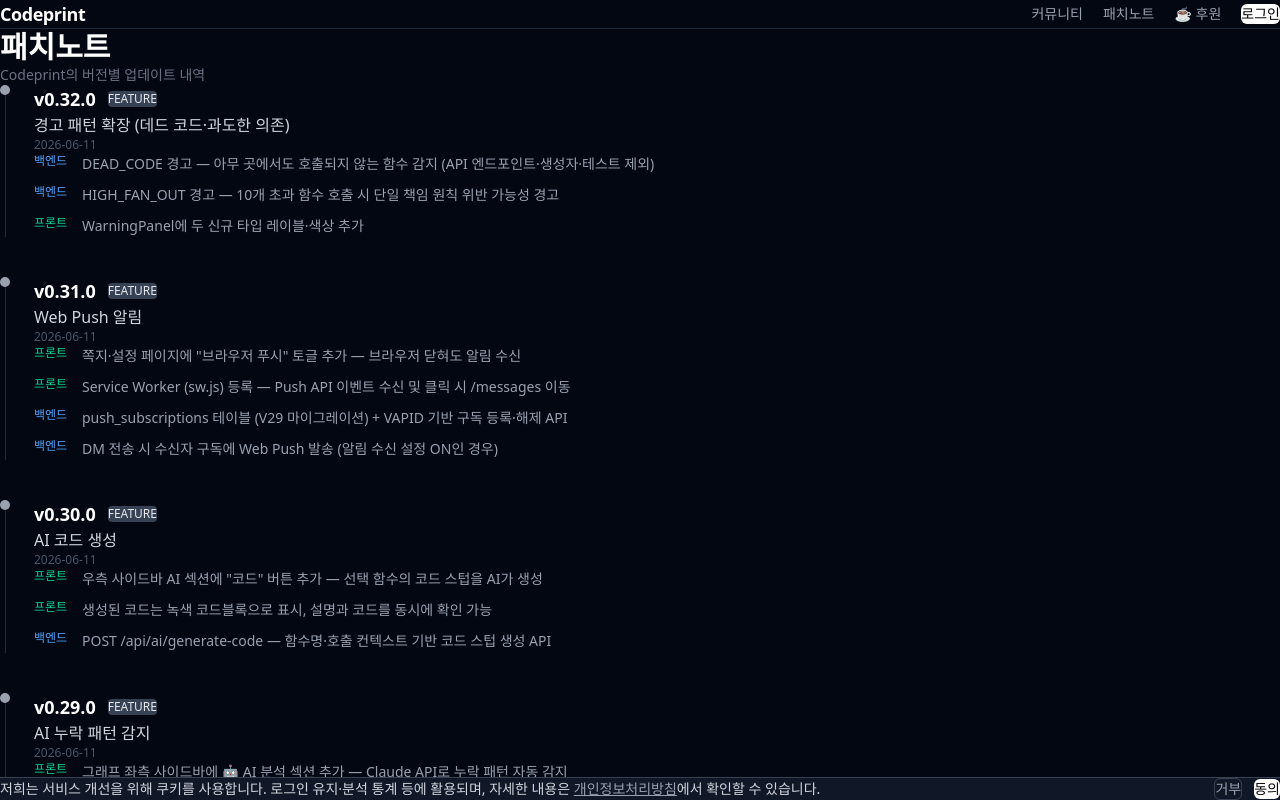
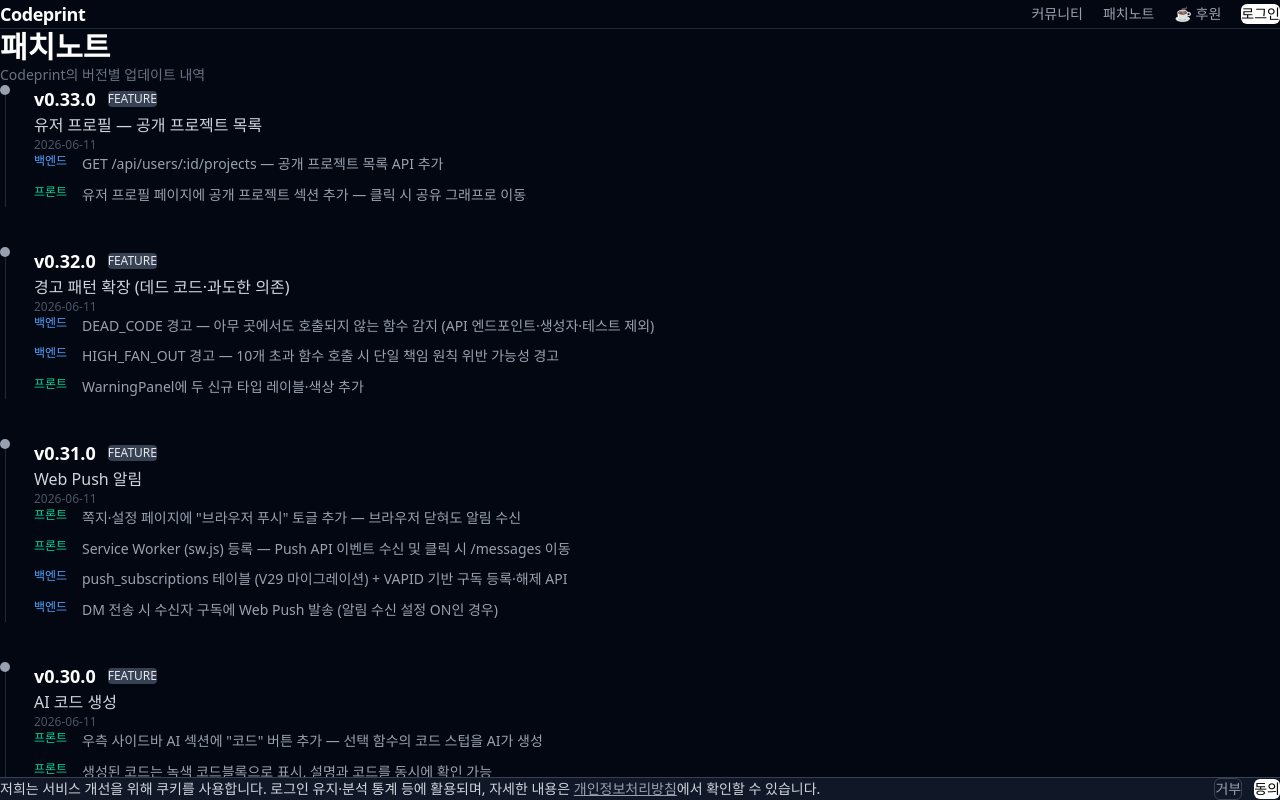
Before and after one commit to PYB0514/codeprint, a React (Vite) app in the folder frontend/: page /changelog in a window 1280 px wide. Shown: the top 800 px of the page. Built offline with nearby package versions, Linux system fonts and the light colour scheme; no server answers.

Commit message:
chore: v0.33.0 changelog 항목 추가

```diff
--- a/frontend/src/pages/ChangelogPage.tsx
+++ b/frontend/src/pages/ChangelogPage.tsx
@@ -10,6 +10,16 @@
 }
 
 const RELEASES: Release[] = [
+  {
+    version: 'v0.33.0',
+    date: '2026-06-11',
+    title: '유저 프로필 — 공개 프로젝트 목록',
+    type: 'feature',
+    items: [
+      { category: '백엔드', desc: 'GET /api/users/:id/projects — 공개 프로젝트 목록 API 추가' },
+      { category: '프론트', desc: '유저 프로필 페이지에 공개 프로젝트 섹션 추가 — 클릭 시 공유 그래프로 이동' },
+    ],
+  },
   {
     version: 'v0.32.0',
     date: '2026-06-11',
```
